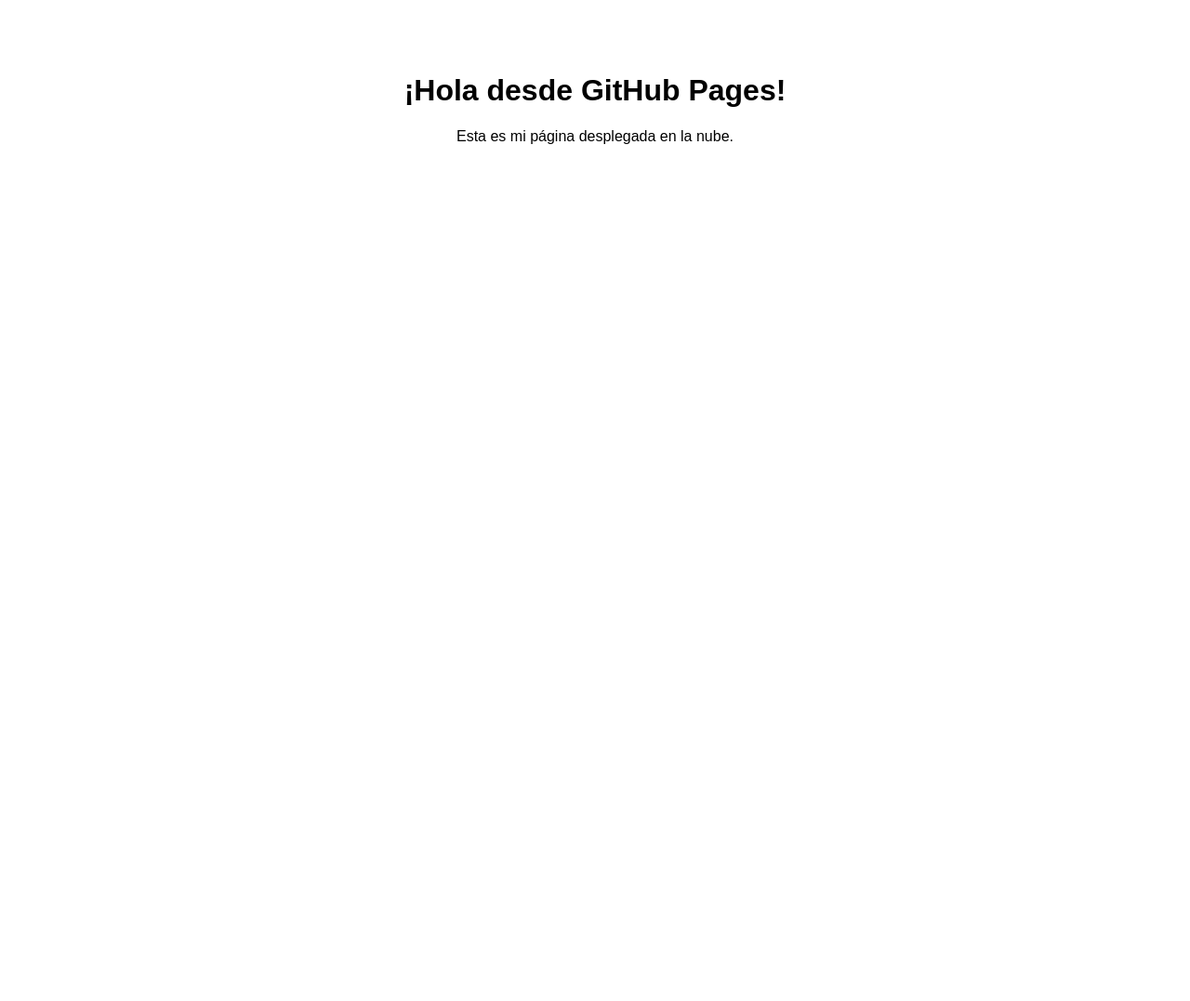
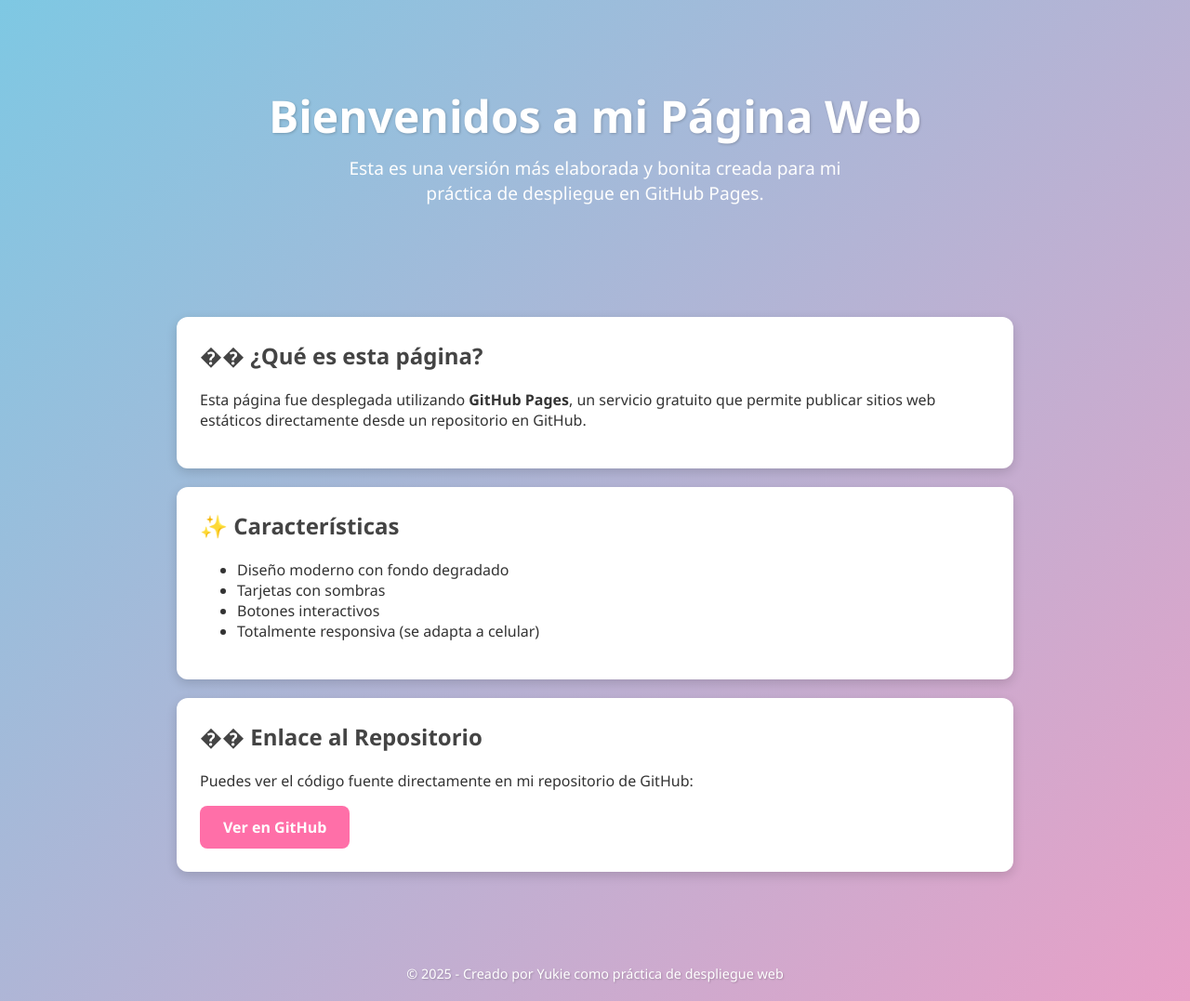
Before and after one commit to YukiAlv/practica-web-github-pages, a plain HTML site: page index.html in a window 1280 px wide. Shown: the whole page at 93% size. Before the commit the page ends 800 px from the top, so only its background shows below. Drawn offline with Linux system fonts and the light colour scheme.

Commit message:
Update index.html

```diff
--- a/index.html
+++ b/index.html
@@ -1,17 +1,113 @@
 <!DOCTYPE html>
-<html>
+<html lang="es">
 <head>
-    <title>Mi primera página en la nube</title>
+    <meta charset="UTF-8">
+    <meta name="viewport" content="width=device-width, initial-scale=1.0">
+    <title>Mi Página en GitHub Pages</title>
     <style>
-        body {
-            font-family: Arial;
-            text-align: center;
-            padding: 50px;
-        }
+    body {
+        margin: 0;
+        padding: 0;
+        font-family: "Segoe UI", Arial, sans-serif;
+        background: linear-gradient(135deg, #7ec8e3, #e8a0c7);
+        color: #333;
+    }
+    header {
+        text-align: center;
+        padding: 60px 20px;
+    }
+    h1 {
+        font-size: 3rem;
+        margin-bottom: 10px;
+        color: white;
+        text-shadow: 1px 1px 3px rgba(0,0,0,0.2);
+    }
+    p.subtitle {
+        font-size: 1.2rem;
+        color: #fdfdfd;
+        max-width: 600px;
+        margin: 0 auto;
+    }
+    .container {
+        max-width: 900px;
+        margin: 40px auto;
+        padding: 20px;
+    }
+    .card {
+        background: white;
+        border-radius: 12px;
+        padding: 25px;
+        margin-bottom: 20px;
+        box-shadow: 0 4px 12px rgba(0,0,0,0.15);
+    }
+    .card h2 {
+        margin-top: 0;
+        color: #444;
+    }
+    .btn {
+        display: inline-block;
+        background: #ff6fa8;
+        color: white;
+        padding: 12px 25px;
+        border-radius: 8px;
+        text-decoration: none;
+        font-weight: bold;
+        transition: 0.3s;
+    }
+    .btn:hover {
+        background: #ff4f90;
+    }
+    footer {
+        text-align: center;
+        padding: 20px;
+        margin-top: 40px;
+        color: white;
+        font-size: 0.9rem;
+        text-shadow: 1px 1px 2px rgba(0,0,0,0.2);
+    }
     </style>
 </head>
 <body>
-    <h1>¡Hola desde GitHub Pages!</h1>
-    <p>Esta es mi página desplegada en la nube.</p>
+
+    <header>
+        <h1>Bienvenidos a mi Página Web</h1>
+        <p class="subtitle">Esta es una versión más elaborada y bonita creada para mi práctica
+        de despliegue en GitHub Pages.</p>
+    </header>
+
+    <div class="container">
+
+        <div class="card">
+            <h2>�� ¿Qué es esta página?</h2>
+            <p>Esta página fue desplegada utilizando <b>GitHub Pages</b>, un servicio gratuito
+    que permite publicar sitios web estáticos directamente desde un repositorio en
+    GitHub.</p>
+        </div>
+
+    <div class="card">
+    <h2>✨ Características</h2>
+        <ul>
+            <li>Diseño moderno con fondo degradado</li>
+            <li>Tarjetas con sombras</li>
+            <li>Botones interactivos</li>
+            <li>Totalmente responsiva (se adapta a celular)</li>
+        </ul>
+    </div>
+
+    <div class="card">
+        <h2>�� Enlace al Repositorio</h2>
+        <p>Puedes ver el código fuente directamente en mi repositorio de GitHub:</p>
+        <a class="btn" href="https://github.com/YukiAlv/practica-web-github-pages"
+    target="_blank">
+            Ver en GitHub
+        </a>
+        </div>
+
+    </div>
+
+    <footer>
+        © 2025 - Creado por Yukie como práctica de despliegue web
+    </footer>
+
 </body>
 </html>
```
